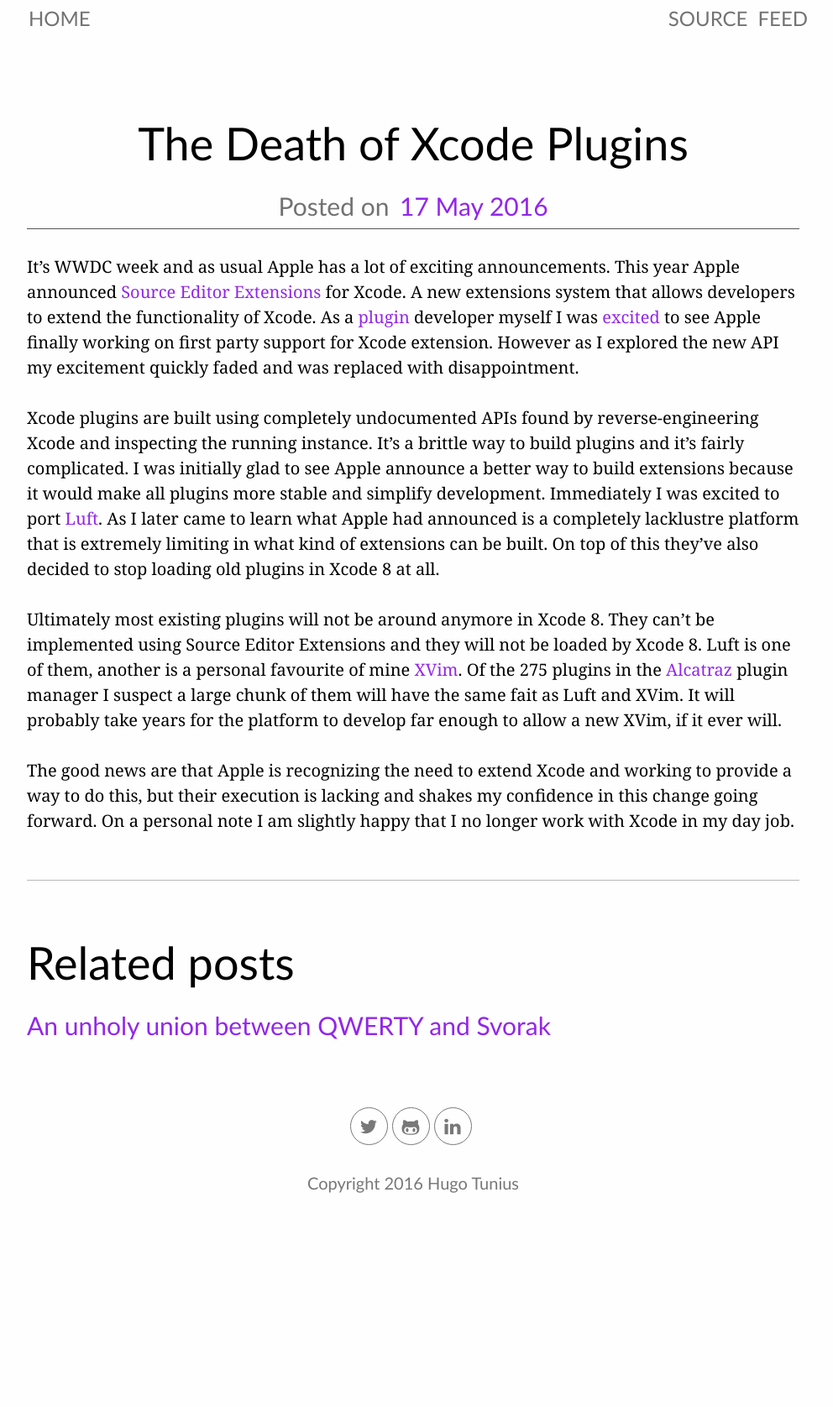
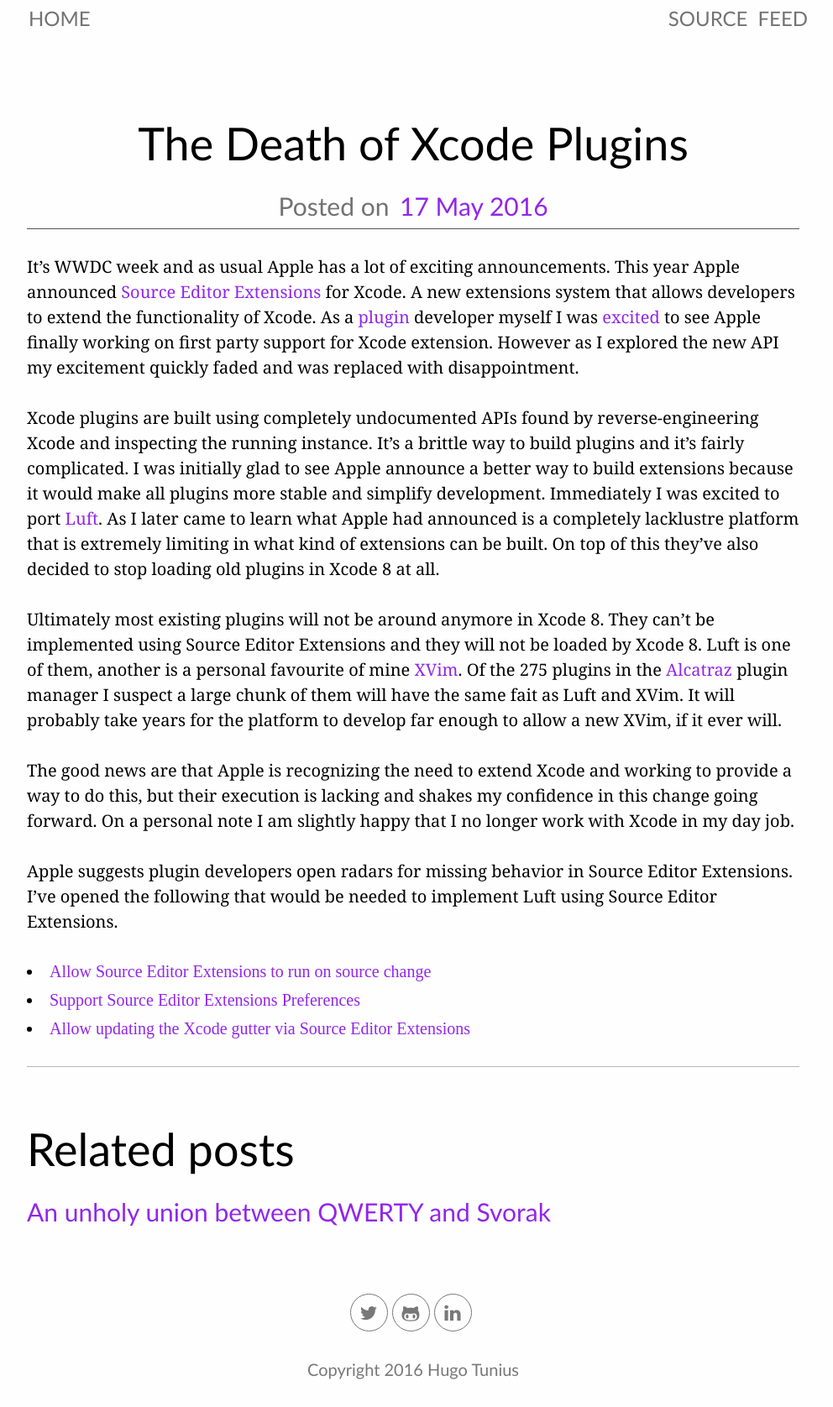
Before and after one commit to k0nserv/hugotunius.se, a Jekyll site: the page built from _posts/2016-06-17-the-death-of-xcode-plugins.md, in a window 1280 px wide. Shown: the whole page at 84% size, without its empty margins (148-1140 px from the left). Built offline with Jekyll 4.4.1, drawn with Linux system fonts in a browser that asks for light colours; before the commit the page ends 1454 px from its top, so only the background shows below that.

Commit message:
Add radar references

```diff
--- a/_posts/2016-06-17-the-death-of-xcode-plugins.md
+++ b/_posts/2016-06-17-the-death-of-xcode-plugins.md
@@ -36,3 +36,10 @@
 The good news are that Apple is recognizing the need to extend Xcode and working to provide a way to do this,
 but their execution is lacking and shakes my confidence in this change going forward. On a personal note I am
 slightly happy that I no longer work with Xcode in my day job.
+
+Apple suggests plugin developers open radars for missing behavior in Source Editor Extensions. I've opened
+the following that would be needed to implement Luft using Source Editor Extensions.
+
++ [Allow Source Editor Extensions to run on source change](https://openradar.appspot.com/radar?id=4933149876289536)
++ [Support Source Editor Extensions Preferences](https://openradar.appspot.com/radar?id=5001777682317312)
++ [Allow updating the Xcode gutter via Source Editor Extensions](https://openradar.appspot.com/radar?id=4985435868626944)
```
